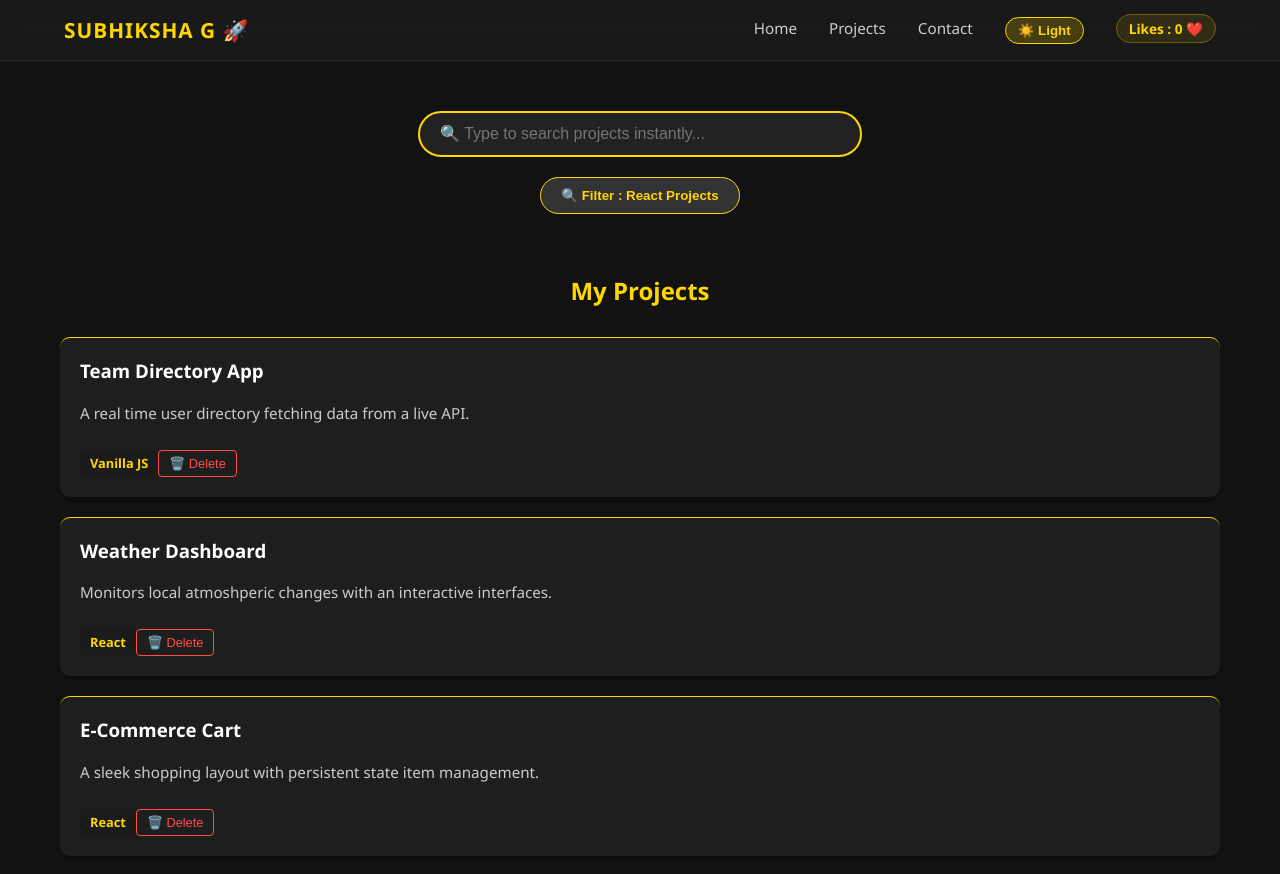
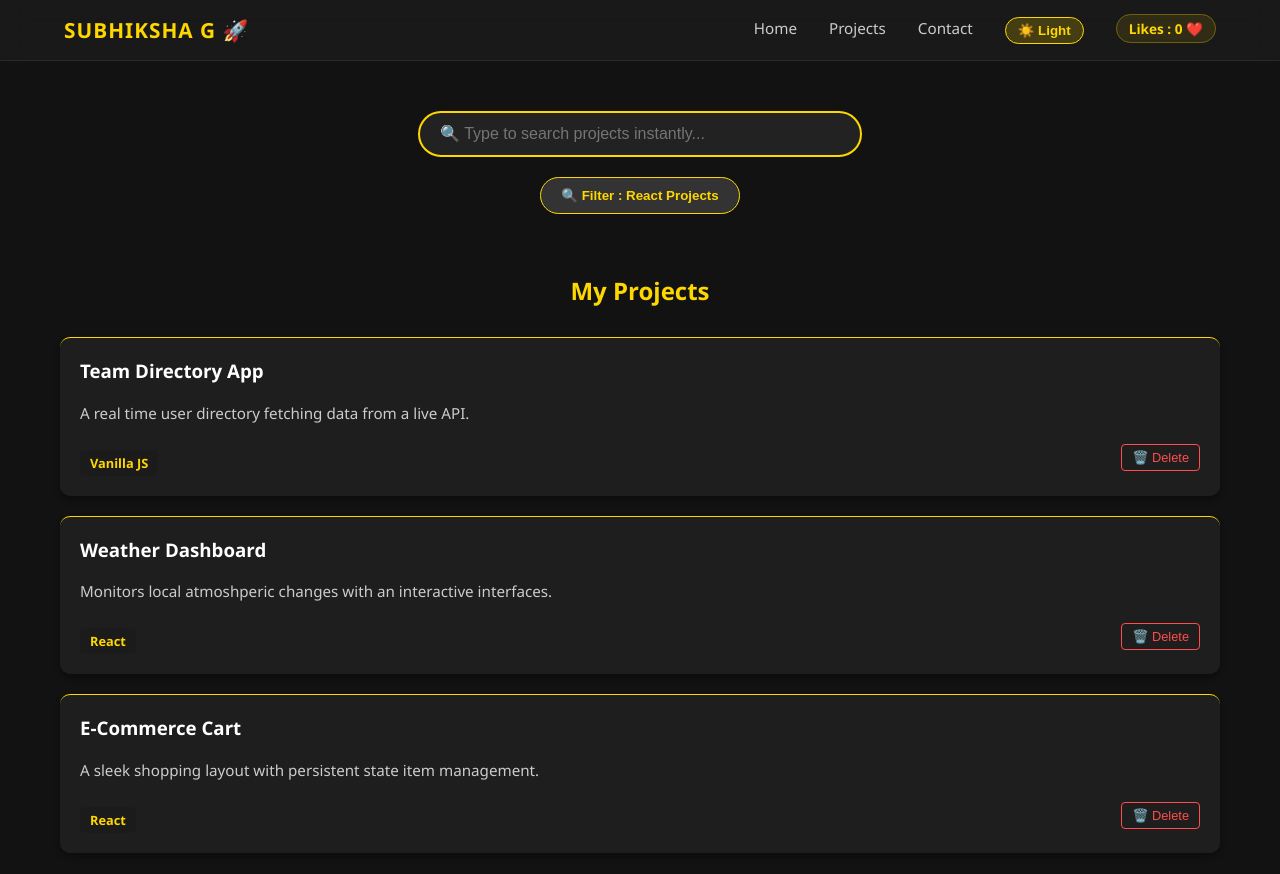
Before and after one commit to Subhiksha-G/Subhiksha-React-Portfolio, a React (Vite) app: page /projects in a window 1280 px wide. Shown: the top 874 px of the page. Built offline with nearby package versions, Linux system fonts and the light colour scheme.

Commit message:
Integrated useCallback and React memo hooks to optimize performance boundaries

```diff
--- a/src/App.jsx
+++ b/src/App.jsx
@@ -1,4 +1,4 @@
-import { useContext, useState } from "react";
+import { useCallback, useContext, useState } from "react";
 import { Route, Routes } from "react-router-dom";
 import { ThemeContext } from "./context/ThemeContext";
 import Navbar from "./components/Navbar/Navbar";
@@ -7,13 +7,12 @@ import ProjectsPage from "./pages/ProjectsPage";
 import ContactPage from "./pages/ContactPage";
 import { useLocalStorage } from "./hooks/useLocalStorage";
 
-
 function App() {
   const [likes, setLikes] = useLocalStorage("project-appreciation-score", 0);
 
   const [showOnlyReact, setShowOnlyReact] = useState(false);
 
-  const {isDarkMode} = useContext(ThemeContext);
+  const { isDarkMode } = useContext(ThemeContext);
 
   const [portfolioProjects, setPortfolioProjects] = useState([
     {
@@ -40,24 +39,40 @@ function App() {
     setLikes(likes + 1);
   }
 
-  function deleteProject(projectId) {
-    const updatedProjects = portfolioProjects.filter(project => project.id !== projectId);
-    setPortfolioProjects(updatedProjects);
-  }
+  const deleteProject = useCallback((projectId) => {
+    setPortfolioProjects((prevProjects) =>
+      prevProjects.filter((project) => project.id !== projectId)
+    );
+  }, []);
 
   const displayedProjects = showOnlyReact
-    ? portfolioProjects.filter(project => project.tech === "React")
+    ? portfolioProjects.filter((project) => project.tech === "React")
     : portfolioProjects;
 
   return (
-    <div className={`app-container ${isDarkMode ? "dark-theme" : "light-theme"}`}>
+    <div
+      className={`app-container ${isDarkMode ? "dark-theme" : "light-theme"}`}
+    >
       <Navbar logoTitle="SUBHIKSHA G 🚀" countValue={likes} />
 
-        <Routes>
-          <Route path="/" element={<Home likes={likes} handleLikeClick={handleLikeClick} />} />
-          <Route path="/projects" element={<ProjectsPage displayedProjects={displayedProjects} deleteProject={deleteProject} showOnlyReact={showOnlyReact} setShowOnlyReact={setShowOnlyReact} />} />
-          <Route path="/contact" element={<ContactPage />} />
-        </Routes>
+      <Routes>
+        <Route
+          path="/"
+          element={<Home likes={likes} handleLikeClick={handleLikeClick} />}
+        />
+        <Route
+          path="/projects"
+          element={
+            <ProjectsPage
+              displayedProjects={displayedProjects}
+              deleteProject={deleteProject}
+              showOnlyReact={showOnlyReact}
+              setShowOnlyReact={setShowOnlyReact}
+            />
+          }
+        />
+        <Route path="/contact" element={<ContactPage />} />
+      </Routes>
     </div>
   );
 }
--- a/src/components/ProjectGrid/ProjectGrid.jsx
+++ b/src/components/ProjectGrid/ProjectGrid.jsx
@@ -1,22 +1,37 @@
-import './ProjectGrid.css';
+import { memo } from "react";
+import "./ProjectGrid.css";
 
 function ProjectGrid(props) {
-    return(
+  if (!props.allProjects) return <p style={{ textAlign: "center", color: "gray" }}>No projects found.</p>;
+  return (
     <div className="react-project-section">
       <h2 className="section-title">My Projects</h2>
       <div className="react-project-grid">
         {props.allProjects.map((project) => (
-                    <div className='react-project-card' key={project.id}>
+          <div className="react-project-card" key={project.id}>
             <h3>{project.title}</h3>
             <p>{project.desc}</p>
-                        <span className='tech-tag'>{project.tech}</span>
-                        <button onClick={() => props.onDeleteProject(project.id)} className='delete-project-btn'>🗑️ Delete</button>
+            <div
+              style={{
+                display: "flex",
+                justifyContent: "space-between",
+                alignItems: "center",
+                marginTop: "15px",
+              }}
+            >
+              <span className="tech-tag">{project.tech}</span>
+              <button
+                onClick={() => props.onDeleteProject(project.id)}
+                className="delete-project-btn"
+              >
+                🗑️ Delete
+              </button>
+            </div>
           </div>
         ))}
-
       </div>
     </div>
   );
 }
 
-export default ProjectGrid;
+export default memo(ProjectGrid);
```
Lines whose indentation alone changed are shown as unchanged.
